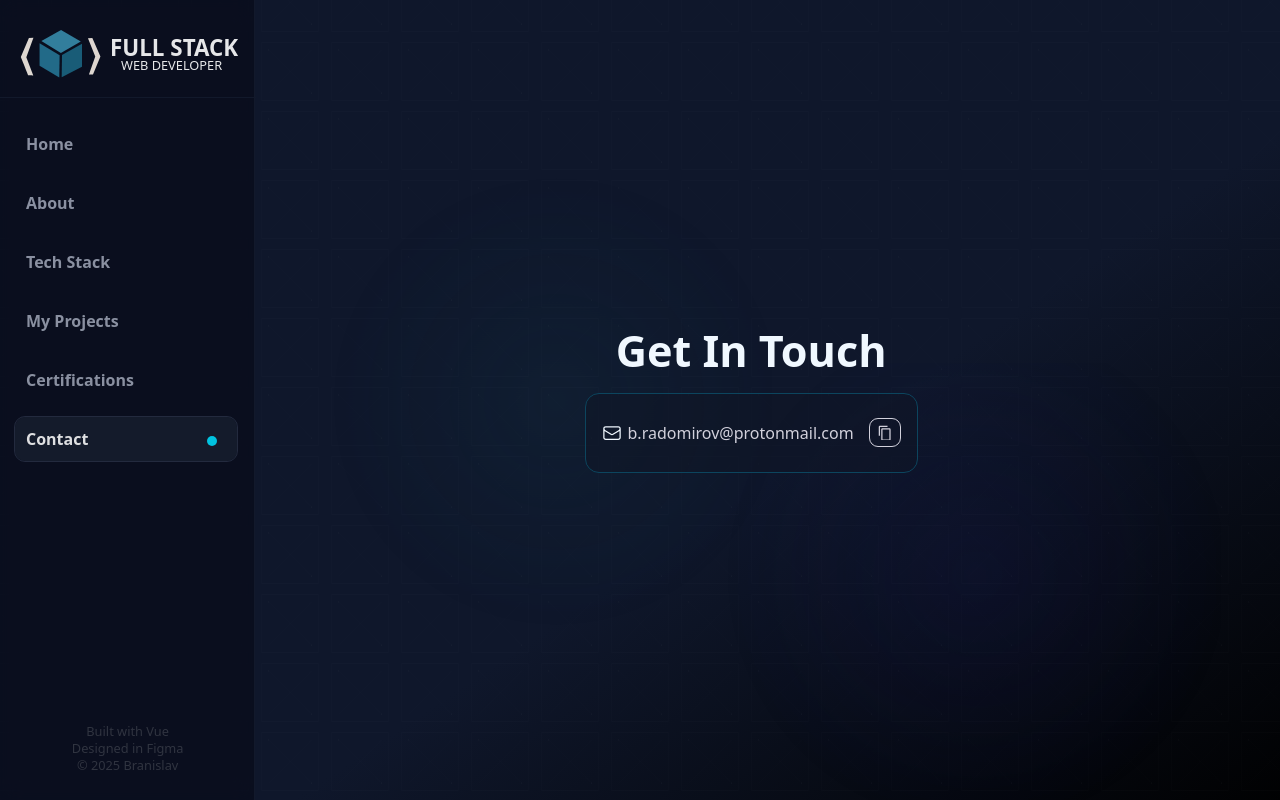
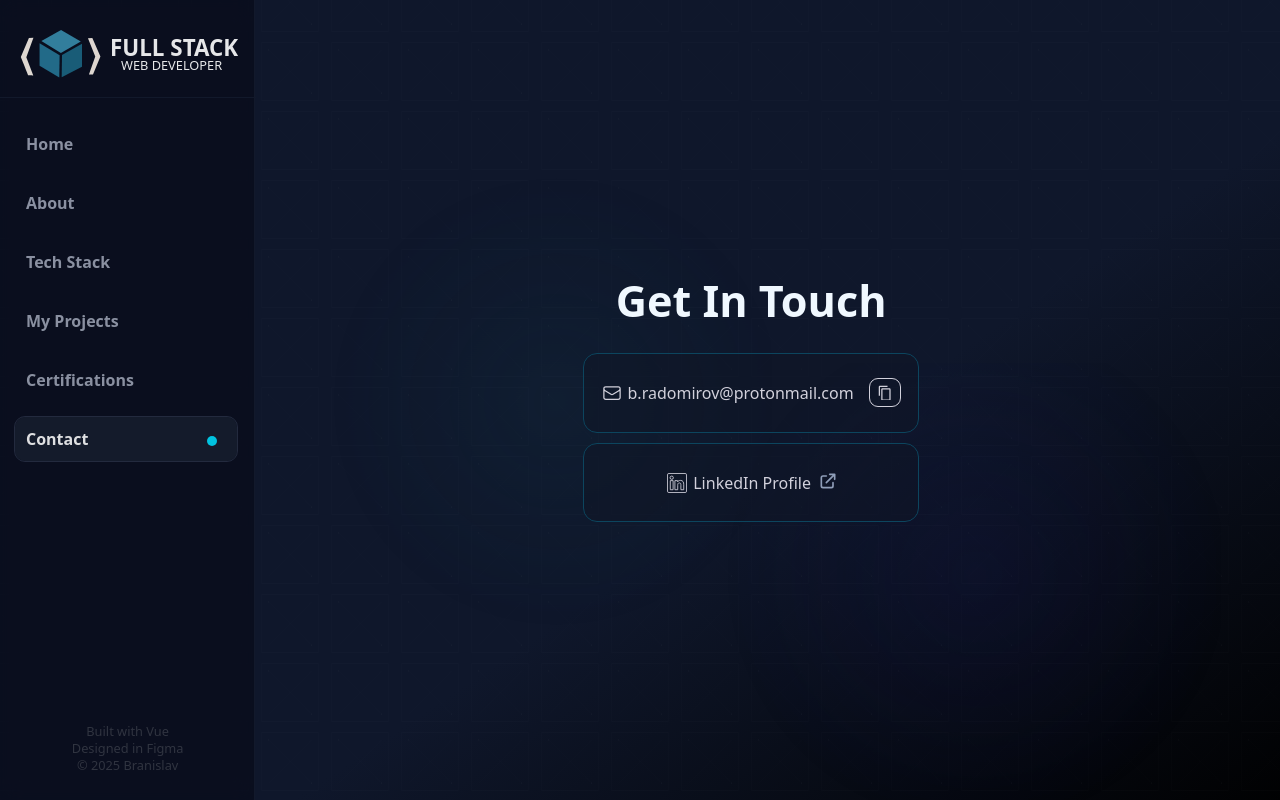
Before and after one commit to Bane-999/portfolio, a Vue app: page /contact in a window 1280 px wide. Built offline with nearby package versions, Linux system fonts and the light colour scheme.

Commit message:
Add linkedin profile

```diff
--- a/index.html
+++ b/index.html
@@ -3,6 +3,7 @@
   <head>
     <meta charset="UTF-8">
     <meta name="viewport" content="width=device-width, initial-scale=1.0" />
+    <meta name="description" content="Portfolio of Branislav, full stack web developer specializing in Ruby on Rails, PostgreSQL, Vue.js, and modern web applications.">
 
     <!-- Apple touch icon for iOS/Opera Mobile loading screens -->
     <link rel="apple-touch-icon" sizes="180x180" href="/apple-touch-icon.png">
@@ -10,7 +11,7 @@
     <link rel="icon" type="image/png" sizes="192x192" href="/favicon-192.png">
     <link rel="icon" type="image/png" sizes="512x512" href="/favicon-512.png">
 
-    <title>Vite App</title>
+    <title>Branislav - Full Stack Web Developer Portfolio</title>
   </head>
   <body>
     <div id="app"></div>
--- a/src/views/ContactView.vue
+++ b/src/views/ContactView.vue
@@ -37,6 +37,17 @@
           />
         </svg>
       </div>
+    </div>
+    <div class="contact-container">
+     <svg xmlns="http://www.w3.org/2000/svg" fill="none" viewBox="0 0 128 128" stroke-width="5.5" stroke="currentColor" class="size-6">
+        <path d="M116 3H12a8.91 8.91 0 00-9 8.8v104.42a8.91 8.91 0 009 8.78h104a8.93 8.93 0 009-8.81V11.77A8.93 8.93 0 00116 3zM39.17 107H21.06V48.73h18.11zm-9-66.21a10.5 10.5 0 1110.49-10.5 10.5 10.5 0 01-10.54 10.48zM107 107H88.89V78.65c0-6.75-.12-15.44-9.41-15.44s-10.87 7.36-10.87 15V107H50.53V48.73h17.36v8h.24c2.42-4.58 8.32-9.41 17.13-9.41C103.6 47.28 107 59.35 107 75z"></path>
+      </svg>
+      <p>LinkedIn Profile</p>
+      <a href="https://www.linkedin.com/in/branislav-radomirov-297937378/" target="_blank" rel="noopener">
+        <svg class="external-link-icon" fill="none" height="24" viewBox="0 0 24 24" stroke="currentColor" width="24" xmlns="http://www.w3.org/2000/svg">
+          <path d="M10 6H6C4.89543 6 4 6.89543 4 8V18C4 19.1046 4.89543 20 6 20H16C17.1046 20 18 19.1046 18 18V14M14 4H20M20 4V10M20 4L10 14" stroke="#8f9eb9" stroke-linecap="round" stroke-linejoin="round" stroke-width="2"/>
+        </svg>
+      </a>
     </div>
     <!-- Flash Message -->
     <div v-if="showFlash" class="flash">
@@ -78,6 +89,9 @@
     display: flex;
     align-items: center;
     padding: 16px;
+    margin-top: 10px;
+    width: 336px;
+    justify-content: center;
   }
 
   .contact-container p {
@@ -88,6 +102,14 @@
 
   .contact-container svg {
    height: 20px;
+   color: #d2d1dc;
+  }
+
+  .contact-container svg.external-link-icon {
+    position: relative;
+    top: 3px;
+    left: 5px;
+    color: #d2d1dc;
   }
 
   @keyframes loadText {
```
